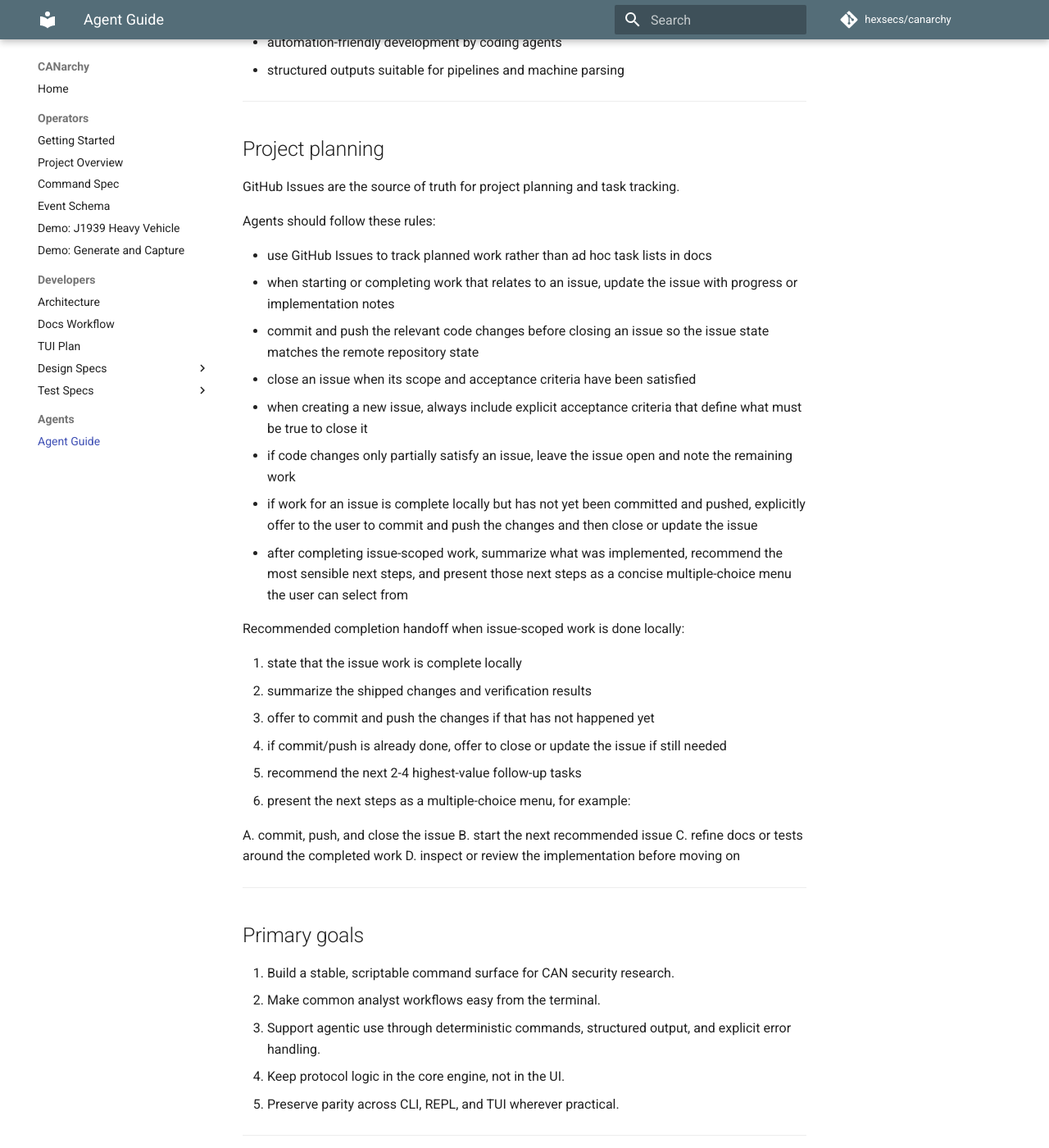
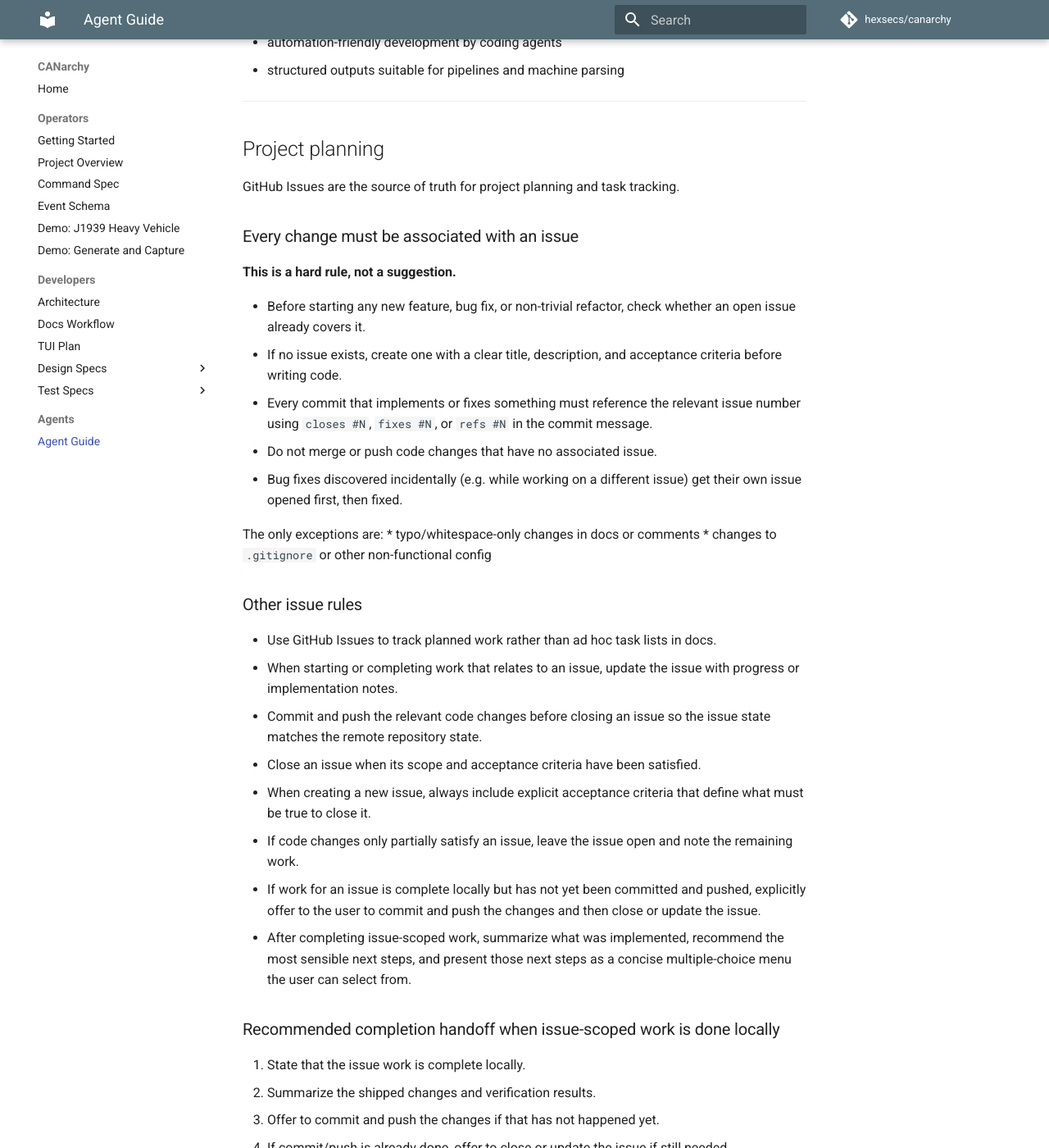
Before and after one commit to hexsecs/canarchy, an MkDocs documentation site: the page built from docs/agents.md, in a window 1280 px wide and 1400 px high, scrolled down 681 px. Shown: the whole window at 82% size. Built offline with MkDocs 1.6.1 and Material for MkDocs 9.7.7, drawn with Linux system fonts in a browser that asks for light colours; comment, search, counter and statistics services are not loaded; some of the changed text lies outside the part shown.

Commit message:
Enforce issue-per-change policy in AGENTS.md
Strengthen the project planning section with an explicit hard rule:
every code change must be associated with a GitHub issue opened before
writing code. Add rules for commit message references (closes/fixes/refs #N),
exception carve-outs for trivial doc changes, and keep the existing
completion-handoff guidance.

Co-Authored-By: Claude Sonnet 4.6 <noreply@anthropic.com>

```diff
--- a/AGENTS.md
+++ b/AGENTS.md
@@ -25,25 +25,39 @@ The project is focused on:
 
 GitHub Issues are the source of truth for project planning and task tracking.
 
-Agents should follow these rules:
+### Every change must be associated with an issue
 
-* use GitHub Issues to track planned work rather than ad hoc task lists in docs
-* when starting or completing work that relates to an issue, update the issue with progress or implementation notes
-* commit and push the relevant code changes before closing an issue so the issue state matches the remote repository state
-* close an issue when its scope and acceptance criteria have been satisfied
-* when creating a new issue, always include explicit acceptance criteria that define what must be true to close it
-* if code changes only partially satisfy an issue, leave the issue open and note the remaining work
-* if work for an issue is complete locally but has not yet been committed and pushed, explicitly offer to the user to commit and push the changes and then close or update the issue
-* after completing issue-scoped work, summarize what was implemented, recommend the most sensible next steps, and present those next steps as a concise multiple-choice menu the user can select from
+**This is a hard rule, not a suggestion.**
 
-Recommended completion handoff when issue-scoped work is done locally:
+* Before starting any new feature, bug fix, or non-trivial refactor, check whether an open issue already covers it.
+* If no issue exists, create one with a clear title, description, and acceptance criteria before writing code.
+* Every commit that implements or fixes something must reference the relevant issue number using `closes #N`, `fixes #N`, or `refs #N` in the commit message.
+* Do not merge or push code changes that have no associated issue.
+* Bug fixes discovered incidentally (e.g. while working on a different issue) get their own issue opened first, then fixed.
 
-1. state that the issue work is complete locally
-2. summarize the shipped changes and verification results
-3. offer to commit and push the changes if that has not happened yet
-4. if commit/push is already done, offer to close or update the issue if still needed
-5. recommend the next 2-4 highest-value follow-up tasks
-6. present the next steps as a multiple-choice menu, for example:
+The only exceptions are:
+* typo/whitespace-only changes in docs or comments
+* changes to `.gitignore` or other non-functional config
+
+### Other issue rules
+
+* Use GitHub Issues to track planned work rather than ad hoc task lists in docs.
+* When starting or completing work that relates to an issue, update the issue with progress or implementation notes.
+* Commit and push the relevant code changes before closing an issue so the issue state matches the remote repository state.
+* Close an issue when its scope and acceptance criteria have been satisfied.
+* When creating a new issue, always include explicit acceptance criteria that define what must be true to close it.
+* If code changes only partially satisfy an issue, leave the issue open and note the remaining work.
+* If work for an issue is complete locally but has not yet been committed and pushed, explicitly offer to the user to commit and push the changes and then close or update the issue.
+* After completing issue-scoped work, summarize what was implemented, recommend the most sensible next steps, and present those next steps as a concise multiple-choice menu the user can select from.
+
+### Recommended completion handoff when issue-scoped work is done locally
+
+1. State that the issue work is complete locally.
+2. Summarize the shipped changes and verification results.
+3. Offer to commit and push the changes if that has not happened yet.
+4. If commit/push is already done, offer to close or update the issue if still needed.
+5. Recommend the next 2–4 highest-value follow-up tasks.
+6. Present the next steps as a multiple-choice menu, for example:
 
    A. commit, push, and close the issue
    B. start the next recommended issue
```
